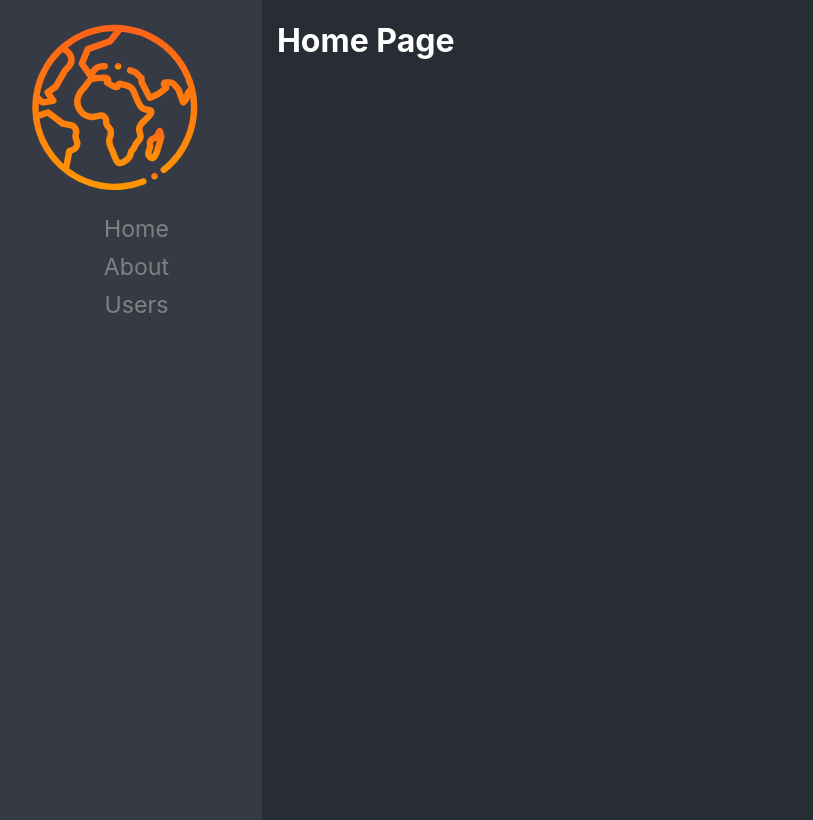
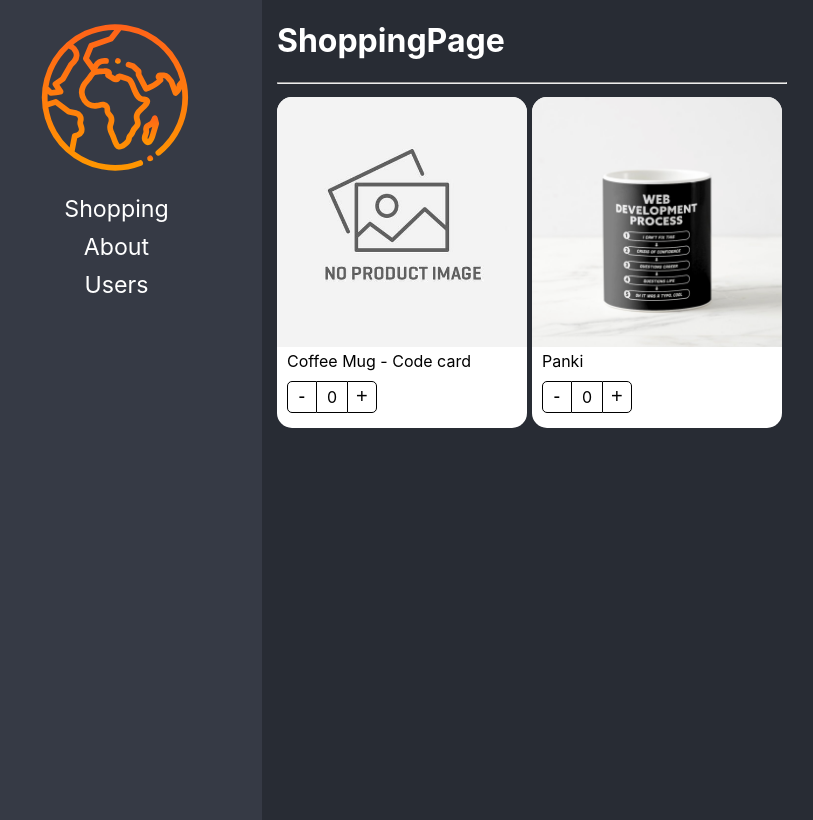
Before and after one commit to juancamontero/react-pro-02-lazyload, a React (Vite) app: page /home in a window 1280 px wide. Shown: the whole page, without its empty margins (29-842 px from the left). Built offline with nearby package versions, Linux system fonts and the light colour scheme.

Commit message:
02-compoun-pattern

```diff
--- /dev/null
+++ b/src/02-component-patterns/components/ProductButtons.tsx
@@ -0,0 +1,20 @@
+
+import { useContext } from "react";
+import styles from "../styles/styles.module.css";
+import { ProductContext } from "./ProductCard";
+
+export const ProductButtons = () => {
+  const { counter, onIncreaseBy } = useContext(ProductContext);
+
+  return (
+    <div className={styles.buttonsContainer}>
+      <button onClick={() => onIncreaseBy(-1)} className={styles.buttonMinus}>
+        -
+      </button>
+      <div className={styles.countLabel}>{counter}</div>
+      <button onClick={() => onIncreaseBy(1)} className={styles.buttonAdd}>
+        +
+      </button>
+    </div>
+  );
+};
--- /dev/null
+++ b/src/02-component-patterns/components/ProductCard.tsx
@@ -0,0 +1,29 @@
+import { useProduct } from "../hooks/useProduct";
+
+import styles from "../styles/styles.module.css";
+
+import { createContext,  } from "react";
+
+import {
+  ProductContextProps,
+  ProductCardProps,
+} from "../interfaces/productInterfaces";
+
+import { ProductImage, ProductTitle, ProductButtons } from "./";
+
+export const ProductContext = createContext({} as ProductContextProps);
+const { Provider } = ProductContext;
+
+export const ProductCard = ({ children, product }: ProductCardProps) => {
+  const { counter, onIncreaseBy } = useProduct();
+
+  return (
+    <Provider value={{ counter, onIncreaseBy, product }}>
+      <div className={styles.productCard}>{children}</div>
+    </Provider>
+  );
+};
+
+// ProductCard.Title = ProductTitle;
+// ProductCard.Image = ProductImage;
+// ProductCard.Buttons = ProductButtons;
--- /dev/null
+++ b/src/02-component-patterns/components/ProductImage.tsx
@@ -0,0 +1,20 @@
+import { useContext } from "react";
+import { ProductContext } from "./ProductCard";
+
+import styles from "../styles/styles.module.css";
+import noImage from "../assets/no-image.jpg";
+
+export const ProductImage = ({ img = "" }) => {
+  const imgSrc = img ? img : useContext(ProductContext).product.img;
+  const altText = !imgSrc
+    ? "no image icon"
+    : useContext(ProductContext).product.title;
+
+  return (
+    <img
+      className={styles.productImg}
+      src={imgSrc ? imgSrc : noImage}
+      alt={altText}
+    />
+  );
+};
--- /dev/null
+++ b/src/02-component-patterns/components/ProductTitle.tsx
@@ -0,0 +1,11 @@
+import { useContext } from "react";
+import styles from "../styles/styles.module.css";
+import { ProductContext } from "./ProductCard";
+
+export const ProductTitle = ({ title = "" }) => {
+    return (
+      <span className={styles.productDescription}>
+        {title ? title : useContext(ProductContext).product.title}
+      </span>
+    );
+  };
--- /dev/null
+++ b/src/02-component-patterns/components/index.ts
@@ -0,0 +1,16 @@
+import { ProductCard as ProductCardHOC } from './ProductCard'
+
+export { ProductButtons } from './ProductButtons'
+export { ProductImage } from './ProductImage'
+export { ProductTitle } from './ProductTitle'
+
+import { ProductButtons } from './ProductButtons'
+import { ProductImage } from './ProductImage'
+import { ProductTitle } from './ProductTitle'
+import { ProductCardHOCProps } from '../interfaces/productInterfaces'
+
+export const ProductCard: ProductCardHOCProps = Object.assign(ProductCardHOC, {
+    Buttons: ProductButtons,
+    Image: ProductImage,
+    Title: ProductTitle
+})
--- /dev/null
+++ b/src/02-component-patterns/hooks/useProduct.ts
@@ -0,0 +1,15 @@
+import { useState } from 'react';
+export const useProduct = () => {
+
+    const [counter, setCounter] = useState(0);
+
+    const onIncreaseBy = (value: number) => {
+      setCounter((prev) => Math.max(prev + value, 0)); //*Así nunca bajo de cero
+    };
+
+    return {
+        counter,
+
+        onIncreaseBy
+    }
+}
--- /dev/null
+++ b/src/02-component-patterns/index.ts
@@ -0,0 +1,2 @@
+export * from './pages/ShoppingPage'
+export * from './hooks/useProduct'
--- /dev/null
+++ b/src/02-component-patterns/interfaces/productInterfaces.ts
@@ -0,0 +1,25 @@
+import { ReactElement } from "react";
+
+export interface ProductCardProps {
+    product: Product;
+    children?: ReactElement | ReactElement[];
+}
+
+export interface Product {
+    id: string;
+    title: string;
+    img?: string;
+}
+
+export interface ProductContextProps {
+    product: Product;
+    counter: number;
+    onIncreaseBy: (value: number) => void;
+}
+
+export interface ProductCardHOCProps {
+    ({ children, product }: ProductCardProps): JSX.Element,
+    Buttons: () => JSX.Element,
+    Image: ({ img }: { img?: string | undefined; }) => JSX.Element,
+    Title: ({ title }: { title?: string | undefined; }) => JSX.Element,
+}
--- /dev/null
+++ b/src/02-component-patterns/pages/ShoppingPage.tsx
@@ -0,0 +1,43 @@
+// import {ProductCard, ProductButtons,  ProductImage, ProductTitle } from "../components";
+
+import {
+  ProductButtons,
+  ProductCard,
+  ProductImage,
+  ProductTitle,
+} from "../components";
+
+const product = {
+  id: "CFG-MGU",
+  title: "Coffee Mug - Code card",
+  img: "",
+  // img: "./coffee-mug.png",
+};
+
+export const ShoppingPage = () => {
+  return (
+    <div>
+      <h1>ShoppingPage</h1>
+      <hr />
+      <div
+        style={{
+          display: "flex",
+          flexDirection: "row",
+          flexWrap: "wrap",
+        }}
+      >
+        <ProductCard product={product}>
+          <ProductImage />
+          <ProductTitle title="" />
+          <ProductButtons />
+        </ProductCard>
+
+        <ProductCard product={product}>
+          <ProductCard.Image img="./coffee-mug.png" />
+          <ProductCard.Title title="Panki" />
+          <ProductCard.Buttons />
+        </ProductCard>
+      </div>
+    </div>
+  );
+};
--- /dev/null
+++ b/src/02-component-patterns/styles/styles.module.css
@@ -0,0 +1,62 @@
+
+
+.productCard {
+    background-color: white;
+    border-radius: 15px;
+    color: black;
+    padding-bottom: 5px;
+    width: 250px;
+    margin-right: 5px;
+    margin-top: 5px;
+}
+
+.productImg {
+    border-radius: 15px 15px 0px 0px;
+    width: 100%;
+}
+
+.productDescription {
+    margin: 10px;
+}
+
+.buttonsContainer {
+    margin: 10px;
+    display: flex;
+    flex-direction: row;
+}
+
+.buttonMinus {
+    cursor: pointer;
+    background-color: transparent;
+    border: 1px solid black;
+    border-radius: 5px 0px 0px 5px;
+    font-size: 20px;
+    width: 30px;
+}
+
+.buttonMinus:hover {
+    background-color: rgba(0, 0, 0, 0.1);
+}
+
+.countLabel {
+    border-bottom: 1px solid black;
+    border-top: 1px solid black;
+    font-size: 16px;
+    height: 25px;
+    padding-top: 5px;
+    text-align: center;
+    width: 30px;
+}
+
+.buttonAdd {
+    cursor: pointer;
+    background-color: transparent;
+    border: 1px solid black;
+    border-radius: 0px 5px 5px 0px;
+    font-size: 20px;
+    width: 30px;
+}
+
+.buttonAdd:hover {
+    background-color: rgba(0, 0, 0, 0.1);
+}
--- a/src/index.css
+++ b/src/index.css
@@ -57,6 +57,11 @@ nav {
   padding-top: 1.6%;
 }
 
+nav ul {
+  padding-left: 0;
+  padding-right: 0;
+}
+
 .lazy-menu li,
 nav li {
   list-style: none;
@@ -71,12 +76,13 @@ nav li a {
 }
 
 nav img {
-  height: 175px;
-  width: 175px;
+  height: 155px;
+  width: 155px;
 }
 
 .lazy-menu .nav-active,
 .nav-active {
   color: grey;
   transition: all 0.3s ease-out;
+  text-decoration: underline;
 }
--- a/src/routes/Navigation.tsx
+++ b/src/routes/Navigation.tsx
@@ -1,4 +1,3 @@
-
 import logo from "../../public/logo.svg";
 import {
   BrowserRouter,
@@ -7,7 +6,7 @@ import {
   Route,
   Routes,
 } from "react-router-dom";
-
+import { ShoppingPage } from "../02-component-patterns";
 
 export const Navigation = () => {
   return (
@@ -19,15 +18,15 @@ export const Navigation = () => {
             <li>
               <NavLink
                 to="/"
-                className={({ isActive }) => (!isActive ? "nav-active" : "")}
+                className={({ isActive }) => (isActive ? "nav-active" : "")}
               >
-                Home
+                Shopping
               </NavLink>
             </li>
             <li>
               <NavLink
                 to="/about"
-                className={({ isActive }) => (!isActive ? "nav-active" : "")}
+                className={({ isActive }) => (isActive ? "nav-active" : "")}
               >
                 About
               </NavLink>
@@ -35,7 +34,7 @@ export const Navigation = () => {
             <li>
               <NavLink
                 to="/users"
-                className={({ isActive }) => (!isActive ? "nav-active" : "")}
+                className={({ isActive }) => (isActive ? "nav-active" : "")}
               >
                 Users
               </NavLink>
@@ -45,8 +44,8 @@ export const Navigation = () => {
         <Routes>
           <Route path="about" element={<h1>About Page</h1>} />
           <Route path="users" element={<h1>Users Page</h1>} />
-          <Route path="/" element={<h1>Home Page</h1>} />
-          <Route path="home" element={<h1>Home Page</h1>} />
+          <Route path="/" element={<ShoppingPage />} />
+          <Route path="home" element={<ShoppingPage />} />
           <Route path="/*" element={<Navigate to="/home" />} />
         </Routes>
       </div>
```
Also changed, not shown: public/coffee-mug.png (added), src/02-component-patterns/assets/no-image.jpg (added).
